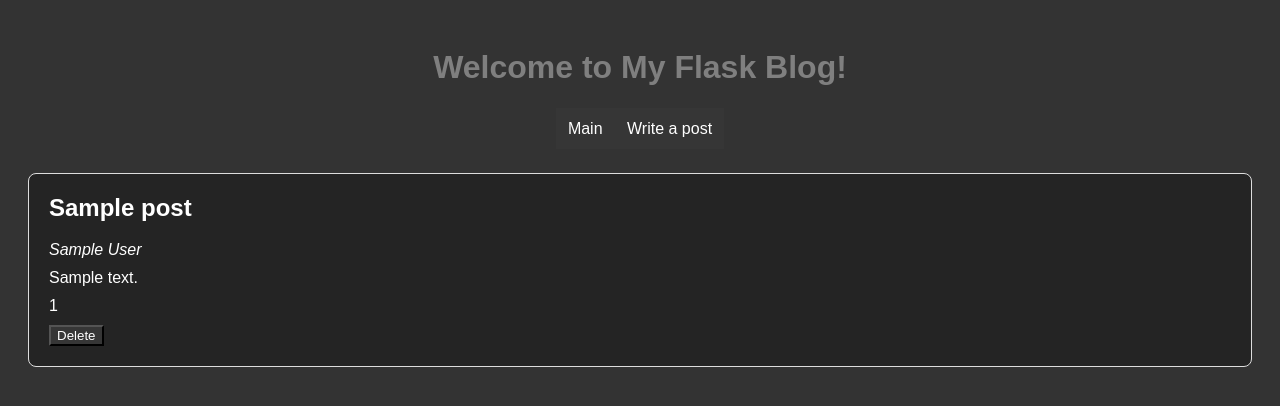
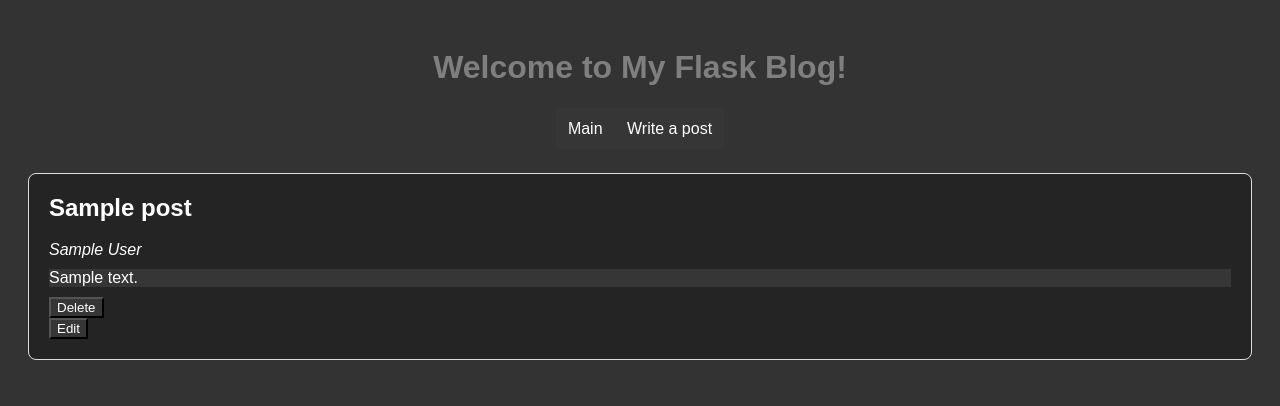
Before and after one commit to justusdecker/codio-masterblog, a Flask app: template templates/index.html in a window 1280 px wide. Shown: the top 406 px of the page. Run offline with Flask 3, Linux system fonts and the light colour scheme; the template is opened without the code that fills it: most values are stand-ins (such as "Sample title", 1, 10 or a date in 2020).

Commit message:
added edit button

```diff
--- a/templates/index.html
+++ b/templates/index.html
@@ -6,10 +6,12 @@
         <div class="post">
             <h2>{{post.title}}</h2>
             <p><em>{{post.author}}</em></p>
-            <p>{{post.content}}</p>
-            <p>{{post.id}}</p>
+            <p class="content">{{post.content}}</p>
             <form action="/delete/{{ post.id }}">
                 <input type="submit" value="Delete" />
+            </form>
+            <form action="/update/{{ post.id }}">
+                <input type="submit" value="Edit" />
             </form>
         </div>
     {% endfor %}
```
